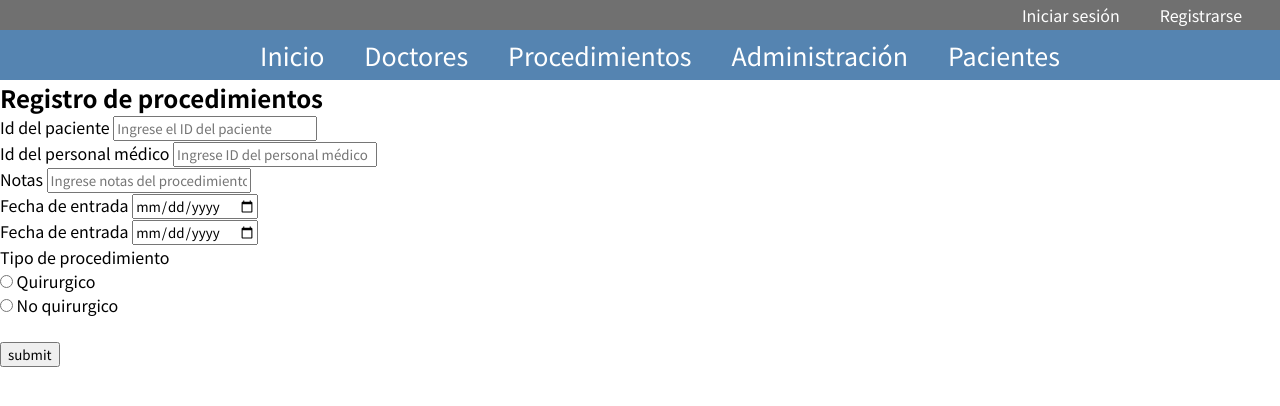
After one commit to jorgelopez08/Clinica, a Flask app: page /register/procedimiento in a window 1280 px wide; the page is wider, and only the part inside the window is pictured. The commit adds this page. Shown: the top 406 px of that part. Run offline with Flask 2, Linux system fonts and the light colour scheme; parts of the project's set-up code (start-up, migrations or seed data) failed here and were passed over.

Commit message:
template de registro de procedimientos completado, direccionamiento hacia templates de registro en archivo de autenticacion

```diff
--- a/app/auth.py
+++ b/app/auth.py
@@ -10,6 +10,14 @@ def register():
 def reg_personal():
     return render_template("r_personal.html")
 
+@auth.route('/register/pacientes')
+def reg_pacientes():
+    return render_template("r_pacientes.html")
+
+@auth.route('/register/procedimiento')
+def reg_procedimientos():
+    return render_template("r_procedimientos.html")
+
 @auth.route('/login')
 def login():
     return render_template("login.html")
--- a/app/models.py
+++ b/app/models.py
@@ -73,6 +73,7 @@ class Procedimientos(db.Model):
     id = db.Column(db.Integer, primary_key=True)
     id_paciente = db.Column(db.Integer, db.ForeignKey("Pacientes.id"))
     id_personal_medico = db.Column(db.Integer, db.ForeignKey("Personal_medico.id"))
+    id_tipo = db.Column(db.Integer, db.ForeignKey("Tipo_procedimiento.id"))
     nota = db.Column(db.String(200))
     fecha_entrada = db.Column(db.Date)
     fecha_salida = db.Column(db.Date)
--- a/app/templates/r_pacientes.html
+++ b/app/templates/r_pacientes.html
@@ -6,7 +6,7 @@
 {% block content %}
 <main>
     <section class="main-form">
-        <h1>Registro de personal</h1>
+        <h1>Registro de pacientes</h1>
         <form method="POST">
             <div class="form-group">
                 <label for="text">Nombre</label>
--- /dev/null
+++ b/app/templates/r_procedimientos.html
@@ -0,0 +1,42 @@
+{% extends "base.html" %}
+{% block title %}
+    Registro Personal
+{% endblock %}
+
+{% block content %}
+<main>
+    <section class="main-form">
+        <h1>Registro de procedimientos</h1>
+        <form method="POST">
+            <div class="form-group">
+                <label for="text">Id del paciente</label>
+                <input type="text" name="id paciente" id="paciente" class="form-control" placeholder="Ingrese el ID del paciente">
+            </div>
+            <div class="form-group">
+                <label for="text">Id del personal médico</label>
+                <input type="text" name="id personal" id="personal" class="form-control" placeholder="Ingrese ID del personal médico">
+            </div>
+            <div class="form-group">
+                <label for="text">Notas</label>
+                <input type="text" name="nota" id="nota" class="form-control" placeholder="Ingrese notas del procedimiento">
+            </div>
+            <div class="form-group">
+                <label for="entrada">Fecha de entrada</label>
+                <input type="date" id="entrada" name="entrada">
+            </div>
+            <div class="form-group">
+                <label for="salida">Fecha de entrada</label>
+                <input type="date" id="salida" name="salida">
+            </div>
+            <div class="form-group">
+                <label for="text">Tipo de procedimiento</label> <br>
+                <input type="radio" id="tipo" name="tipo" value="1">
+                <label for="text">Quirurgico</label> <br>
+                <input type="radio" id="tipo" name="tipo" value="2">
+                <label for="text">No quirurgico</label> <br> <br>
+            </div>
+            <input type="submit" value="submit">
+        </form>
+    </section>
+</main>
+{% endblock %}
--- a/app/templates/sign_up.html
+++ b/app/templates/sign_up.html
@@ -13,10 +13,10 @@
                     <a href="{{ url_for('auth.reg_personal') }}">Personal</a>
                 </li>
                 <li>
-                    <a href="">Pacientes</a>
+                    <a href="{{ url_for('auth.reg_pacientes') }}">Pacientes</a>
                 </li>
                 <li>
-                    <a href="">Procedimientos</a>
+                    <a href="{{ url_for('auth.reg_procedimientos') }}">Procedimientos</a>
                 </li>
                 <li>
                     <a href="">Mantenimiento</a>
```
Also changed, not shown: 1 other file.
